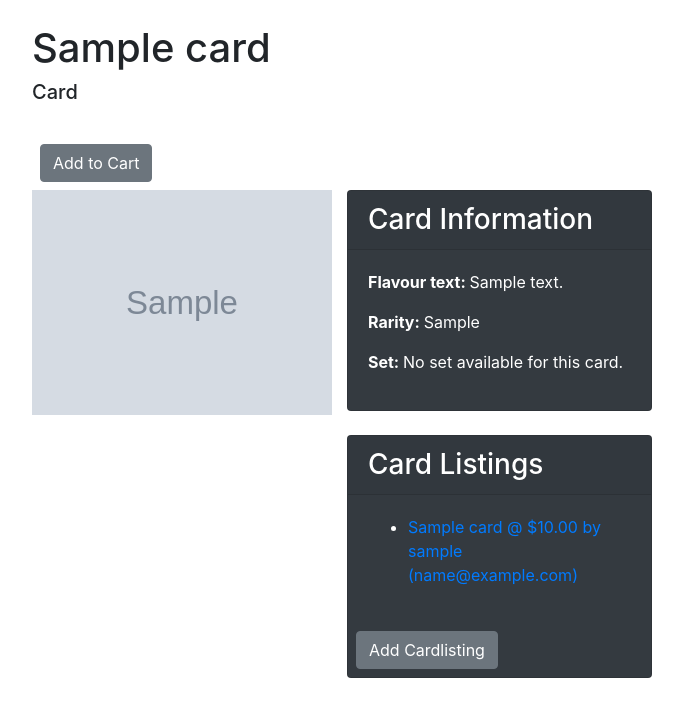
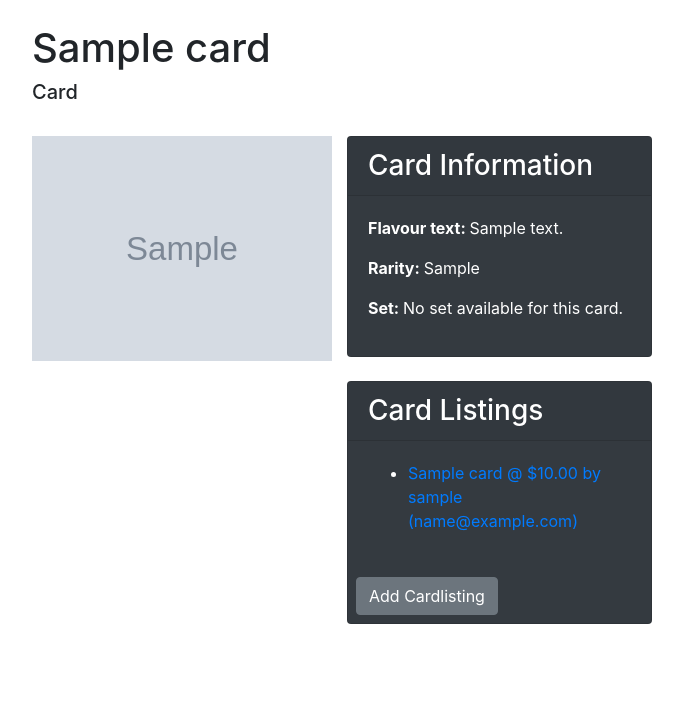
Before and after one commit to ginalamp/TCGPlayer, a Django app: page /cards/card/1 in a window 1280 px wide. Shown: the part 86-800 px from the top of the page, without its empty margins (0-683 px from the left). Run offline with Django 3.2, Linux system fonts and the light colour scheme; tables that the repository leaves empty hold one stand-in row (values such as "Sample post"); grey boxes marked "Sample" are stand-in pictures; some libraries are stand-ins or nearby versions.

Commit message:
Move add to cart button from card to card listing page

```diff
--- a/src/tcgplaya/templates/tcgplaya/card.html
+++ b/src/tcgplaya/templates/tcgplaya/card.html
@@ -6,14 +6,6 @@
 </h1>
 <h5>Card</h5>
 <br>
-
-{% comment %} Add to Cart {% endcomment %}
-<div class="cardlisting-submit-button">
-    <form class="form-inline my-2 my-lg-0 ml-auto" method="POST" action="/cart/">
-    {% csrf_token %}
-    <button class="btn btn-secondary my-2 my-sm-0" type="submit">Add to Cart</button>
-    </form>
-</div>
 
 <div class="card-listing row">
     <div class="card-container justify-content-center animate__animated animate__zoomIn animate__faster">
```
Also changed, not shown: src/tcgplaya/templates/tcgplaya/cardlisting.html (+8 -0 lines).
